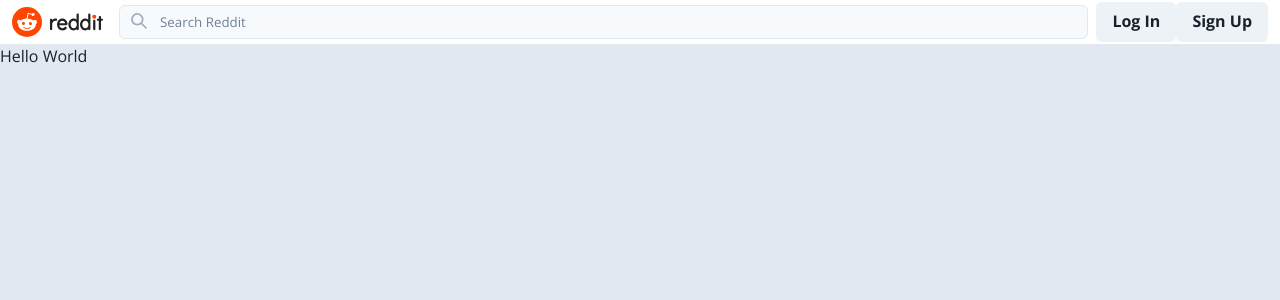
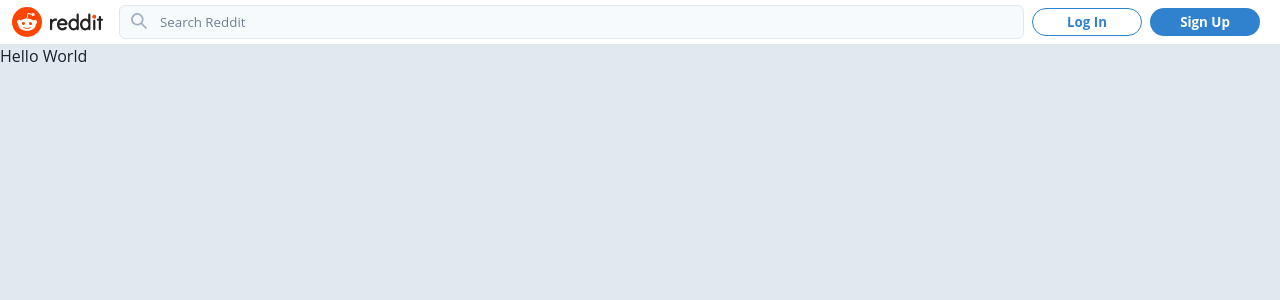
Before and after one commit to Virtucon/reddit-nextjs, a Next.js app: page / in a window 1280 px wide. Shown: the top 300 px of the page. Built offline with nearby package versions, Linux system fonts and the light colour scheme.

Commit message:
feat: auth button styles (#3)

```diff
--- /dev/null
+++ b/src/chakra/button.ts
@@ -0,0 +1,43 @@
+import type { ComponentStyleConfig } from "@chakra-ui/theme";
+
+export const Button: ComponentStyleConfig = {
+  baseStyle: {
+    borderRadius: "60px",
+    fontSize: "10pt",
+    fontWeight: 700,
+    _focus: {
+      boxShadow: "none",
+    },
+  },
+  sizes: {
+    sm: {
+      fontSize: "8pt",
+    },
+    md: {
+      fontSize: "10pt",
+      // height: "28px",
+    },
+  },
+  variants: {
+    solid: {
+      color: "white",
+      bg: "blue.500",
+      _hover: {
+        bg: "blue.400",
+      },
+    },
+    outline: {
+      color: "blue.500",
+      border: "1px solid",
+      borderColor: "blue.500",
+    },
+    oauth: {
+      height: "34px",
+      border: "1px solid",
+      borderColor: "gray.300",
+      _hover: {
+        bg: "gray.50",
+      },
+    },
+  },
+};
--- a/src/components/Navbar/RightContent.tsx/AuthButtons.tsx
+++ b/src/components/Navbar/RightContent.tsx/AuthButtons.tsx
@@ -6,8 +6,26 @@
 const AuthButtons: FC<AuthButtonsProps> = ({}) => {
   return (
     <>
-      <Button>Log In</Button>
-      <Button>Sign Up</Button>
+      <Button
+        variant="outline"
+        height="28px"
+        display={{ base: "none", sm: "flex" }}
+        width={{ base: "70px", md: "110px" }}
+        mr={2}
+        onClick={() => console.log("Log In")}
+      >
+        Log In
+      </Button>
+      <Button
+        variant="solid"
+        height="28px"
+        display={{ base: "none", sm: "flex" }}
+        width={{ base: "70px", md: "110px" }}
+        mr={2}
+        onClick={() => console.log("Sign Up")}
+      >
+        Sign Up
+      </Button>
     </>
   );
 };
```
Also changed, not shown: src/chakra/theme.ts (+4 -3 lines).
